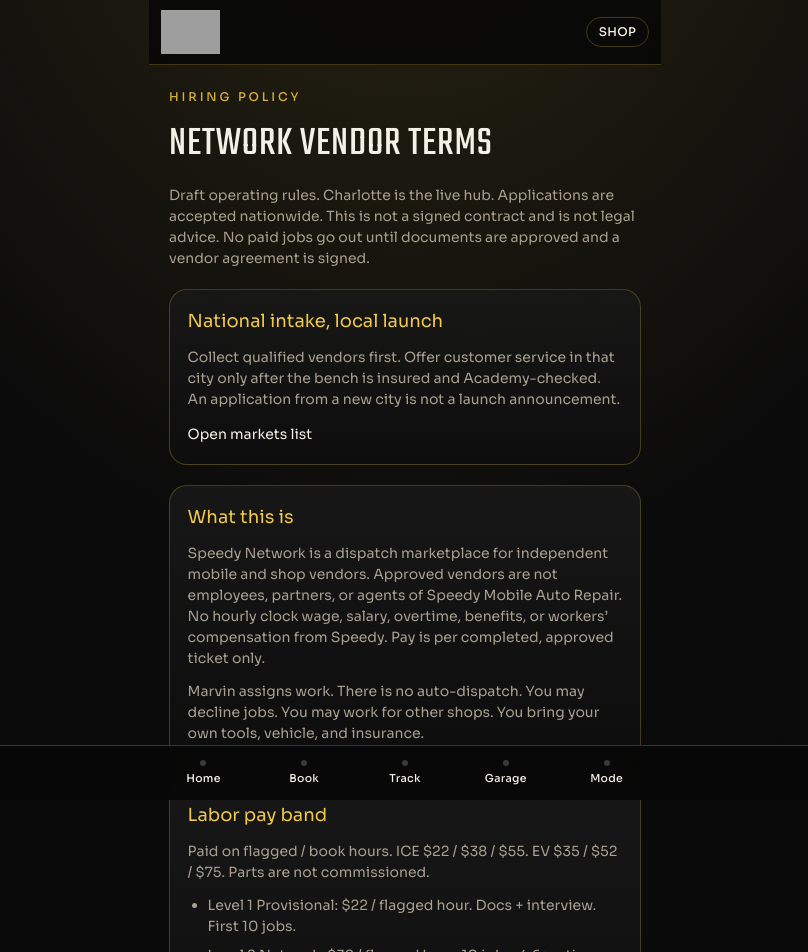
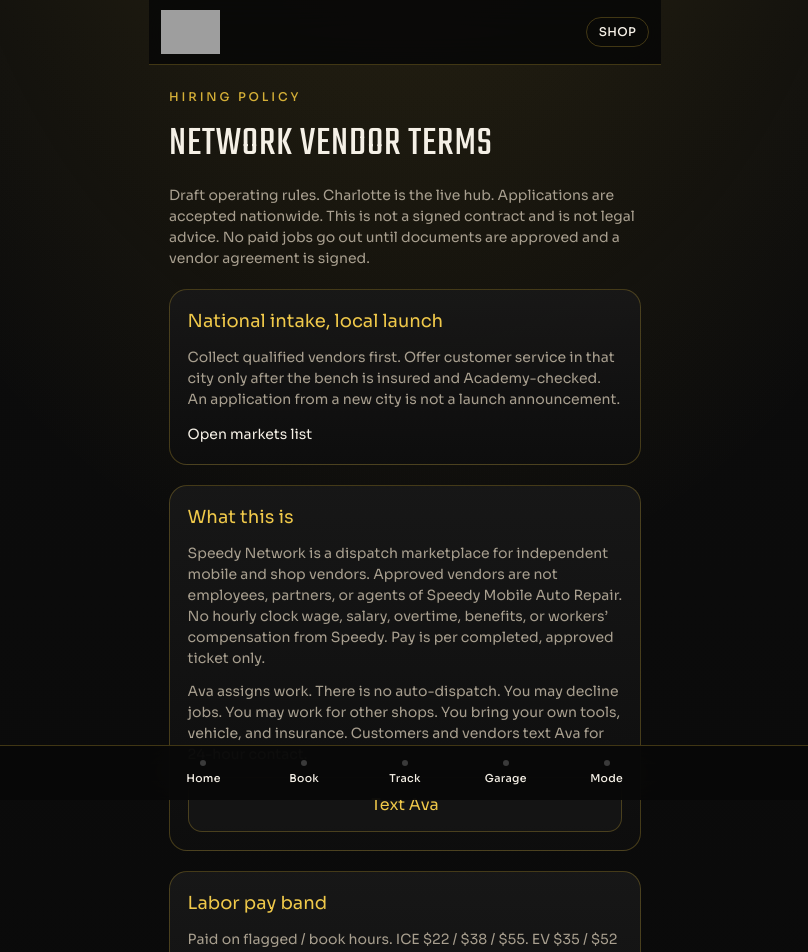
Before and after one commit to speedyapointments-cyber/speedyautobot, a Next.js app: page /network-terms in a window 1280 px wide. Shown: the top 952 px of the page, without its empty margins (235-1043 px from the left). Built offline with nearby package versions, Linux system fonts and the light colour scheme; grey boxes are pictures that could not be loaded.

Commit message:
Terms: Ava assigns work and is 24-hour text

```diff
--- a/src/app/network-terms/page.tsx
+++ b/src/app/network-terms/page.tsx
@@ -1,6 +1,7 @@
 import Link from "next/link";
 import { AppShell } from "@/components/AppShell";
 import { InsuranceQuotes } from "@/components/InsuranceQuotes";
+import { TextStart } from "@/components/TextStart";
 
 export default function NetworkTermsPage() {
   return (
@@ -33,9 +34,11 @@
             workers’ compensation from Speedy. Pay is per completed, approved ticket only.
           </p>
           <p className="muted text-sm">
-            Marvin assigns work. There is no auto-dispatch. You may decline jobs. You
+            Ava assigns work. There is no auto-dispatch. You may decline jobs. You
             may work for other shops. You bring your own tools, vehicle, and insurance.
+            Customers and vendors text Ava for 24-hour contact.
           </p>
+          <TextStart label="Text Ava" className="btn-ghost" />
         </section>
 
         <section className="panel space-y-3">
```
